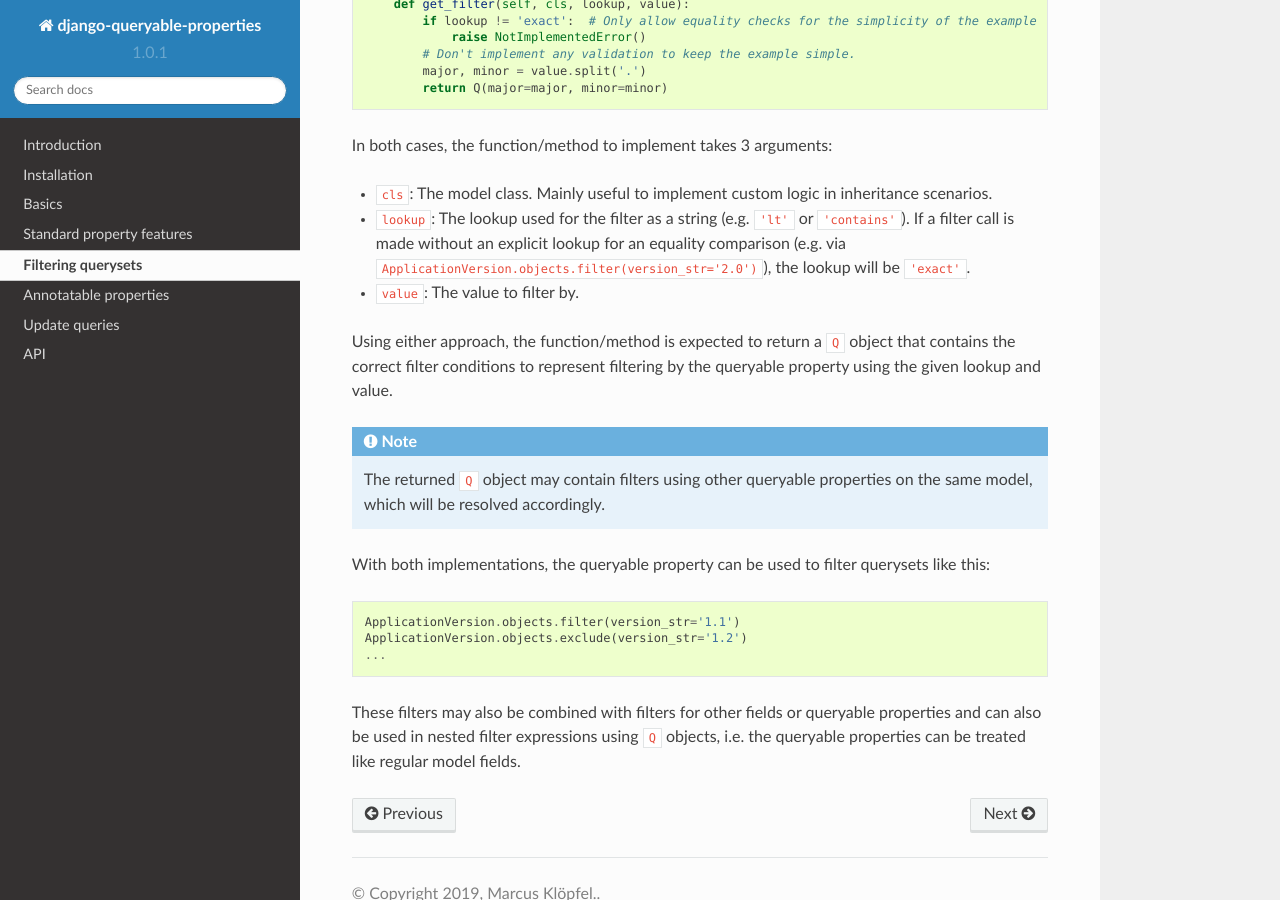
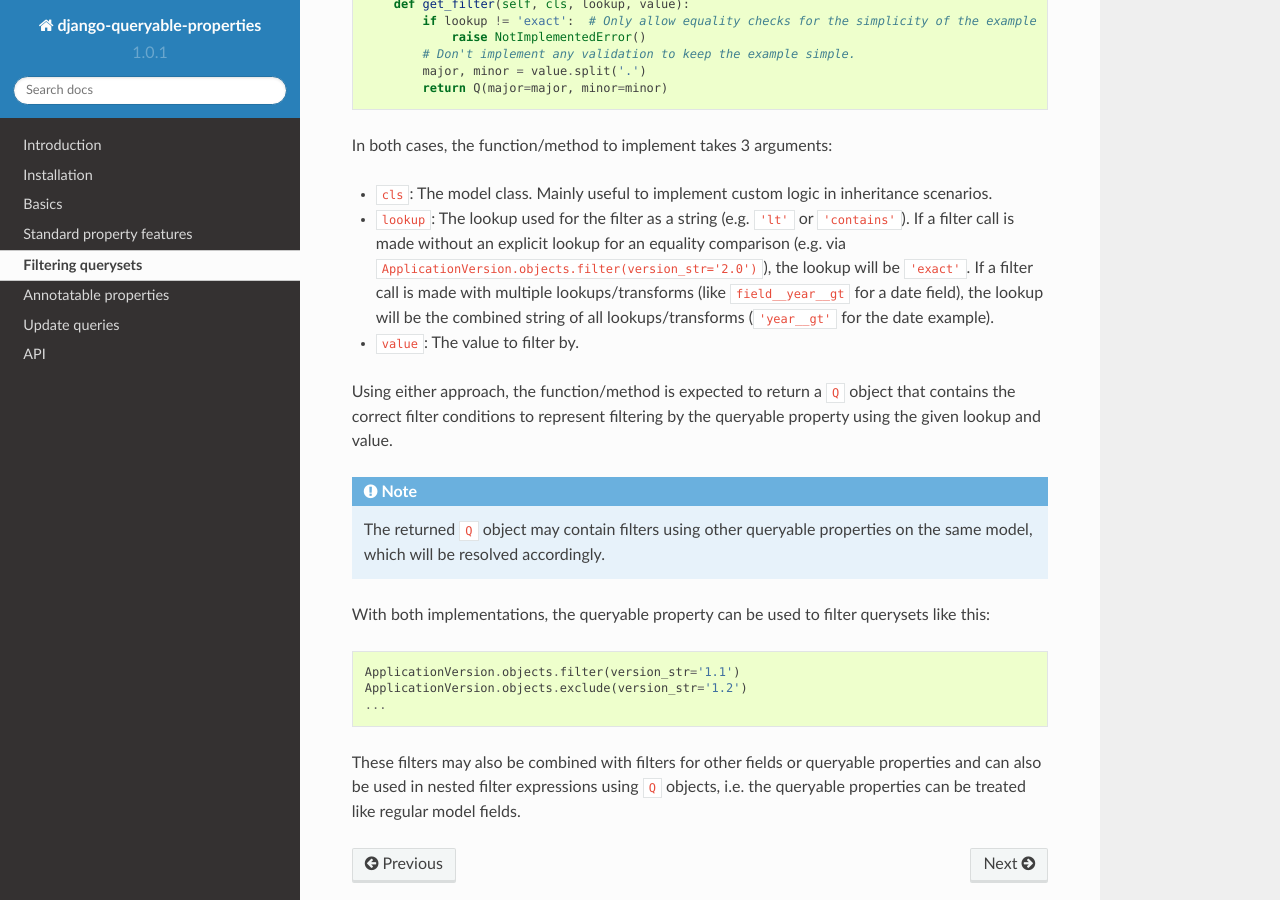
Before and after one commit to W1ldPo1nter/django-queryable-properties, a Sphinx documentation site: the page built from docs/filters.md, in a window 1280 px wide and 900 px high, scrolled down 1371 px. Built offline with Sphinx 7.4.7 and the Read the Docs theme 2.0.0, drawn with Linux system fonts in a browser that asks for light colours.

Commit message:
Updated docs regarding multiple lookups/transforms in custom filters
Also fixed some content and formatting errors in the docs

````diff
--- a/docs/api.rst
+++ b/docs/api.rst
@@ -22,7 +22,7 @@ Module ``queryable_properties.utils``
 
 .. automodule:: queryable_properties.utils
    :members:
-   :exclude-members: InjectableMixin, _unpickle_injected_object
+   :exclude-members: InjectableMixin, TreeNodeProcessor, _unpickle_injected_object
 
 Module ``queryable_properties.exceptions``
 ------------------------------------------
--- a/docs/filters.md
+++ b/docs/filters.md
@@ -42,8 +42,8 @@ class ApplicationVersion(models.Model):
 
 ```eval_rst
 .. note::
-   The ``classmethod`` decorator is not required, but makes the function look more natural since it takes the model class
-   as its first argument.
+   The ``classmethod`` decorator is not required, but makes the function look more natural since it takes the model
+   class as its first argument.
 ```
 
 To implement (custom) filtering using the class-based apprach, the `get_filter` method must be implemented. The
@@ -68,11 +68,16 @@ class VersionStringProperty(QueryableProperty):
 ```
 
 In both cases, the function/method to implement takes 3 arguments:
-- `cls`: The model class. Mainly useful to implement custom logic in inheritance scenarios.
-- `lookup`: The lookup used for the filter as a string (e.g. `'lt'` or `'contains'`). If a filter call is made without
-  an explicit lookup for an equality comparison (e.g. via `ApplicationVersion.objects.filter(version_str='2.0')`), the
-  lookup will be `'exact'`.
-- `value`: The value to filter by.
+- `cls`:
+  The model class. Mainly useful to implement custom logic in inheritance scenarios.
+- `lookup`:
+  The lookup used for the filter as a string (e.g. `'lt'` or `'contains'`).
+  If a filter call is made without an explicit lookup for an equality comparison
+  (e.g. via `ApplicationVersion.objects.filter(version_str='2.0')`), the lookup will be `'exact'`.
+  If a filter call is made with multiple lookups/transforms (like `field__year__gt` for a date field), the lookup will
+  be the combined string of all lookups/transforms (`'year__gt'` for the date example).
+- `value`:
+  The value to filter by.
 
 Using either approach, the function/method is expected to return a `Q` object that contains the correct filter
 conditions to represent filtering by the queryable property using the given lookup and value.
````
Also changed, not shown: docs/annotations.md (+10 -10 lines), docs/intro.md (+2 -1 lines), docs/standard_features.md (+6 -5 lines), docs/updating.md (+2 -2 lines).
